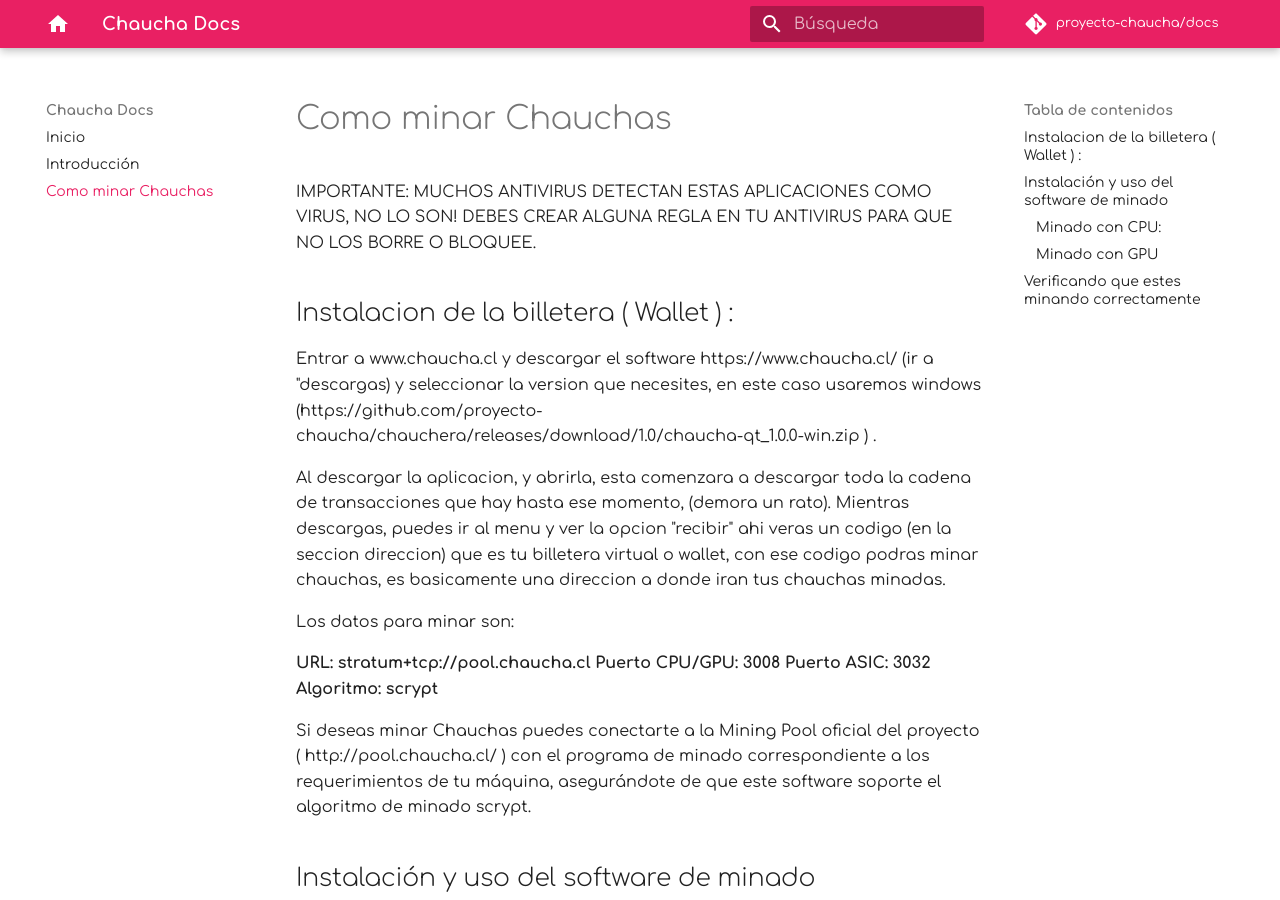
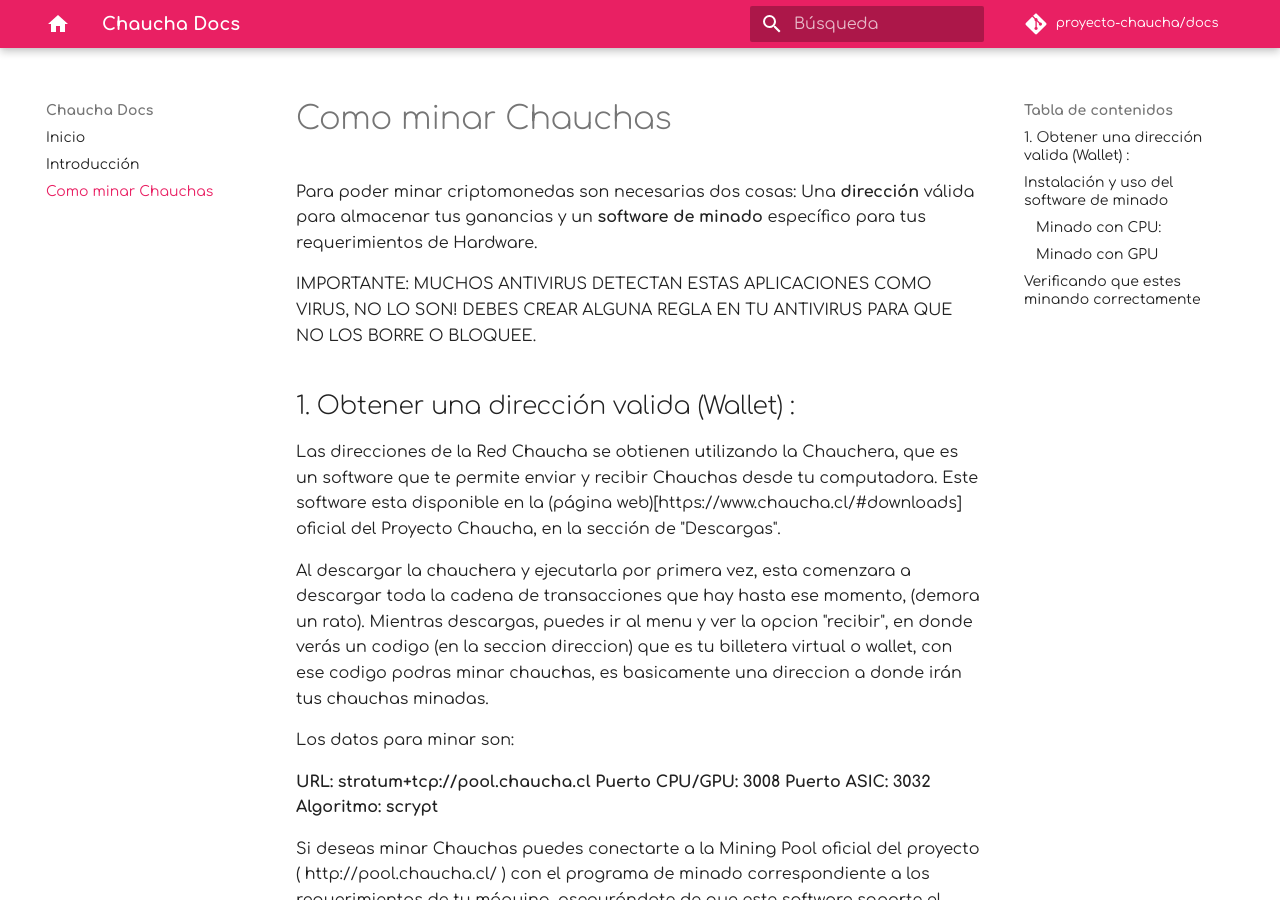
Before and after one commit to proyecto-chaucha/docs, an MkDocs documentation site: the page built from docs/mining.md, in a window 1280 px wide and 900 px high. Built offline with MkDocs 1.6.1 and Material for MkDocs 9.7.7, drawn with Linux system fonts in a browser that asks for light colours; comment, search, counter and statistics services are not loaded; old or Windows-style settings are respelled for this version of MkDocs.

Commit message:
revisando la redacción

```diff
--- a/docs/mining.md
+++ b/docs/mining.md
@@ -1,12 +1,14 @@
 # Como minar Chauchas
+
+Para poder minar criptomonedas son necesarias dos cosas: Una **dirección** válida para almacenar tus ganancias y un **software de minado** específico para tus requerimientos de Hardware.
 
 IMPORTANTE: MUCHOS ANTIVIRUS DETECTAN ESTAS APLICACIONES COMO VIRUS, NO LO SON! DEBES CREAR ALGUNA REGLA EN TU ANTIVIRUS PARA QUE NO LOS BORRE O BLOQUEE.
 
-## Instalacion de la billetera ( Wallet ) :
+## 1. Obtener una dirección valida (Wallet) :
 
-Entrar a www.chaucha.cl y descargar el software https://www.chaucha.cl/ (ir a "descargas) y seleccionar la version que necesites, en este caso usaremos windows (https://github.com/proyecto-chaucha/chauchera/releases/download/1.0/chaucha-qt_1.0.0-win.zip ) .
+Las direcciones de la Red Chaucha se obtienen utilizando la Chauchera, que es un software que te permite enviar y recibir Chauchas desde tu computadora. Este software esta disponible en la (página web)[https://www.chaucha.cl/#downloads] oficial del Proyecto Chaucha, en la sección de "Descargas".
 
-Al descargar la aplicacion, y abrirla, esta comenzara a descargar toda la cadena de transacciones que hay hasta ese momento, (demora un rato). Mientras descargas, puedes ir al menu y ver la opcion "recibir" ahi veras un codigo (en la seccion direccion) que es tu billetera virtual o wallet, con ese codigo podras minar chauchas, es basicamente una direccion a donde iran tus chauchas minadas.
+Al descargar la chauchera y ejecutarla por primera vez, esta comenzara a descargar toda la cadena de transacciones que hay hasta ese momento, (demora un rato). Mientras descargas, puedes ir al menu y ver la opcion "recibir", en donde verás un codigo (en la seccion direccion) que es tu billetera virtual o wallet, con ese codigo podras minar chauchas, es basicamente una direccion a donde irán tus chauchas minadas.
 
 Los datos para minar son:
 
```
